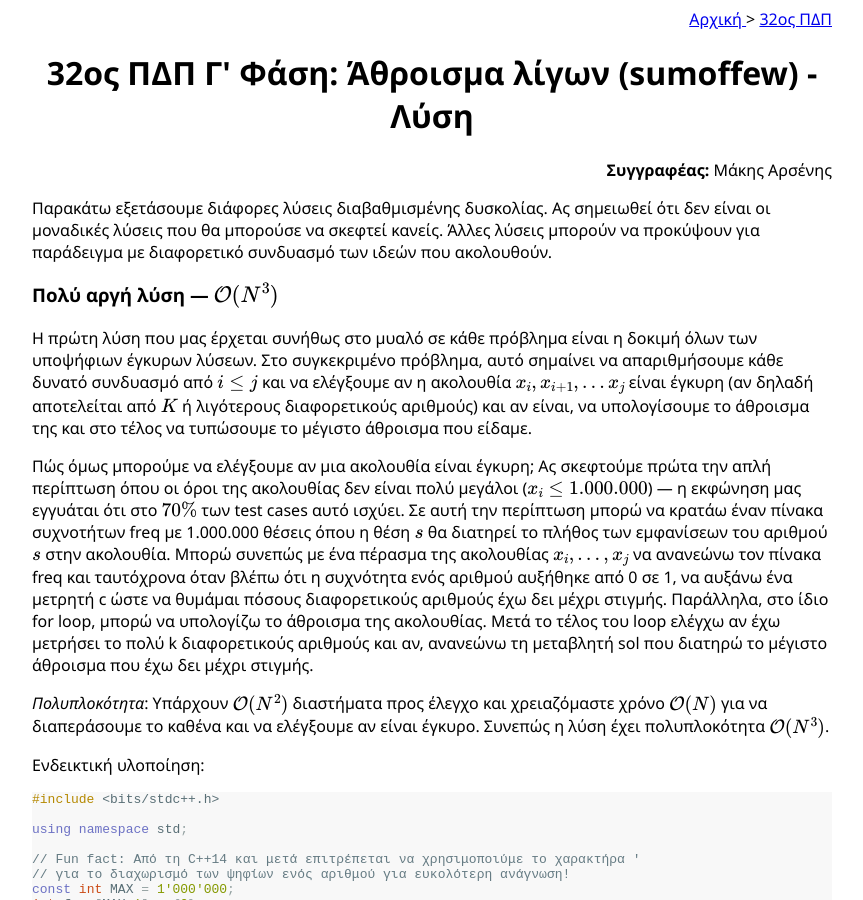
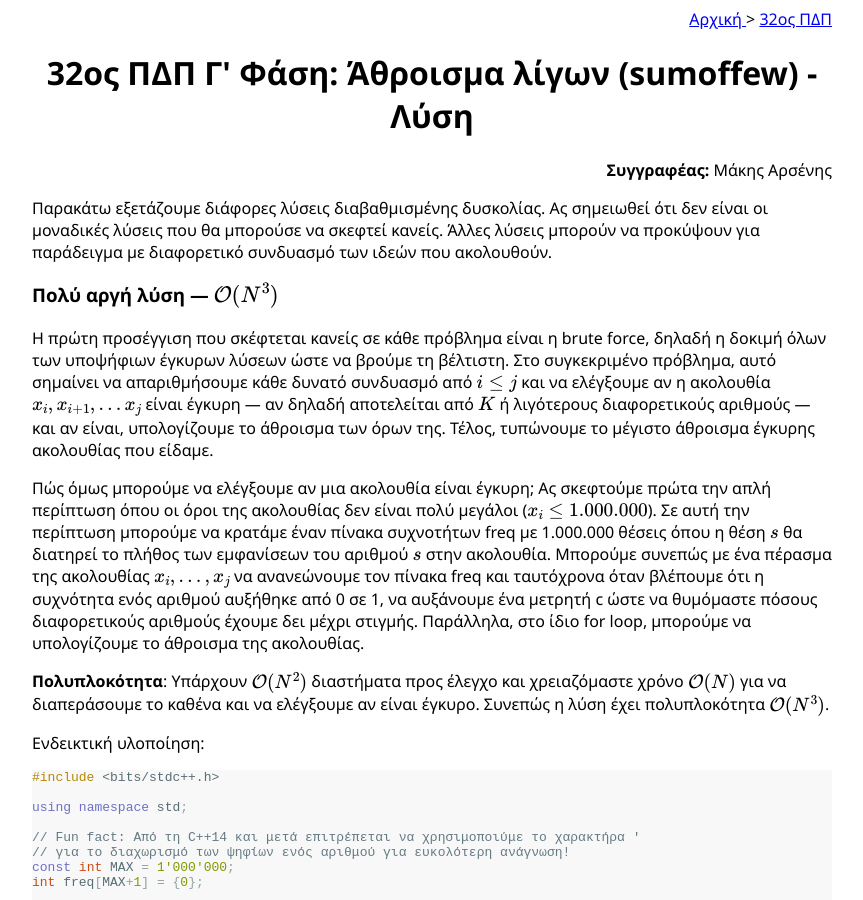
Before and after one commit to pdp-archive/pdp-archive.github.io, a Jekyll site: the page built from contests/_32-PDP/c-sumoffew-solution.md, in a window 1280 px wide and 900 px high. Shown: the whole window, without its empty margins (208-1071 px from the left). Built offline with Jekyll 4.4.1, drawn with Linux system fonts in a browser that asks for light colours; formulas are drawn with MathJax 3; some of the changed text lies outside the part shown.

Commit message:
Improved wording in very slow solution

````diff
--- a/contests/_32-PDP/c-sumoffew-solution.md
+++ b/contests/_32-PDP/c-sumoffew-solution.md
@@ -3,37 +3,35 @@ layout: solution
 codename: sumoffew
 ---
 
-Παρακάτω εξετάσουμε διάφορες λύσεις διαβαθμισμένης δυσκολίας. Ας σημειωθεί ότι
+Παρακάτω εξετάζουμε διάφορες λύσεις διαβαθμισμένης δυσκολίας. Ας σημειωθεί ότι
 δεν είναι οι μοναδικές λύσεις που θα μπορούσε να σκεφτεί κανείς. Άλλες λύσεις
 μπορούν να προκύψουν για παράδειγμα με διαφορετικό συνδυασμό των ιδεών που
 ακολουθούν.
 
 ### Πολύ αργή λύση --- $$\mathcal{O}(N^3)$$
 
-Η πρώτη λύση που μας έρχεται συνήθως στο μυαλό σε κάθε πρόβλημα είναι η δοκιμή
-όλων των υποψήφιων έγκυρων λύσεων. Στο συγκεκριμένο πρόβλημα, αυτό σημαίνει να
-απαριθμήσουμε κάθε δυνατό συνδυασμό από $$i \leq j$$ και να ελέγξουμε αν η
-ακολουθία $$x_i, x_{i+1}, \ldots x_{j}$$ είναι έγκυρη (αν δηλαδή αποτελείται από
-$$K$$ ή λιγότερους διαφορετικούς αριθμούς) και αν είναι, να υπολογίσουμε το
-άθροισμα της και στο τέλος να τυπώσουμε το μέγιστο άθροισμα που είδαμε.
+Η πρώτη προσέγγιση που σκέφτεται κανείς σε κάθε πρόβλημα είναι η brute force,
+δηλαδή η δοκιμή όλων των υποψήφιων έγκυρων λύσεων ώστε να βρούμε τη βέλτιστη.
+Στο συγκεκριμένο πρόβλημα, αυτό σημαίνει να απαριθμήσουμε κάθε δυνατό συνδυασμό
+από $$i \leq j$$ και να ελέγξουμε αν η ακολουθία $$x_i, x_{i+1}, \ldots x_{j}$$
+είναι έγκυρη --- αν δηλαδή αποτελείται από $$K$$ ή λιγότερους διαφορετικούς
+αριθμούς --- και αν είναι, υπολογίζουμε το άθροισμα των όρων της. Τέλος,
+τυπώνουμε το μέγιστο άθροισμα έγκυρης ακολουθίας που είδαμε.
 
-Πώς όμως μπορούμε να ελέγξουμε αν μια ακολουθία είναι έγκυρη; Ας σκεφτούμε πρώτα
-την απλή περίπτωση όπου οι όροι της ακολουθίας δεν είναι πολύ μεγάλοι ($$x_i \leq
-1.000.000$$) --- η εκφώνηση μας εγγυάται ότι στο $$70\%$$ των test cases αυτό
-ισχύει. Σε αυτή την περίπτωση μπορώ να κρατάω έναν πίνακα συχνοτήτων freq με
-1.000.000 θέσεις όπου η θέση $$s$$ θα διατηρεί το πλήθος των εμφανίσεων του
-αριθμού $$s$$ στην ακολουθία. Μπορώ συνεπώς με ένα πέρασμα της ακολουθίας $$x_i,
-\ldots, x_j$$ να ανανεώνω τον πίνακα freq και ταυτόχρονα όταν βλέπω ότι η
-συχνότητα ενός αριθμού αυξήθηκε από 0 σε 1, να αυξάνω ένα μετρητή c ώστε να
-θυμάμαι πόσους διαφορετικούς αριθμούς έχω δει μέχρι στιγμής. Παράλληλα, στο ίδιο
-for loop, μπορώ να υπολογίζω το άθροισμα της ακολουθίας. Μετά το τέλος του loop
-ελέγχω αν έχω μετρήσει το πολύ k διαφορετικούς αριθμούς και αν, ανανεώνω τη
-μεταβλητή sol που διατηρώ το μέγιστο άθροισμα που έχω δει μέχρι στιγμής.
+Πώς όμως μπορούμε να ελέγξουμε αν μια ακολουθία είναι έγκυρη; Ας σκεφτούμε
+πρώτα την απλή περίπτωση όπου οι όροι της ακολουθίας δεν είναι πολύ μεγάλοι
+($$x_i \leq 1.000.000$$). Σε αυτή την περίπτωση μπορούμε να κρατάμε έναν πίνακα
+συχνοτήτων freq με 1.000.000 θέσεις όπου η θέση $$s$$ θα διατηρεί το πλήθος των
+εμφανίσεων του αριθμού $$s$$ στην ακολουθία. Μπορούμε συνεπώς με ένα πέρασμα της
+ακολουθίας $$x_i, \ldots, x_j$$ να ανανεώνουμε τον πίνακα freq και ταυτόχρονα όταν
+βλέπουμε ότι η συχνότητα ενός αριθμού αυξήθηκε από 0 σε 1, να αυξάνουμε ένα μετρητή c
+ώστε να θυμόμαστε πόσους διαφορετικούς αριθμούς έχουμε δει μέχρι στιγμής. Παράλληλα,
+στο ίδιο for loop, μπορούμε να υπολογίζουμε το άθροισμα της ακολουθίας.
 
-*Πολυπλοκότητα*: Υπάρχουν
-$$\mathcal{O}(N^2)$$ διαστήματα προς έλεγχο και χρειαζόμαστε χρόνο
-$$\mathcal{O}(N)$$ για να διαπεράσουμε το καθένα και να ελέγξουμε αν είναι
-έγκυρο. Συνεπώς η λύση έχει πολυπλοκότητα $$\mathcal{O}(N^3)$$.
+**Πολυπλοκότητα**: Υπάρχουν $$\mathcal{O}(N^2)$$ διαστήματα προς έλεγχο και
+χρειαζόμαστε χρόνο $$\mathcal{O}(N)$$ για να διαπεράσουμε το καθένα και να
+ελέγξουμε αν είναι έγκυρο. Συνεπώς η λύση έχει πολυπλοκότητα
+$$\mathcal{O}(N^3)$$.
 
 Ενδεικτική υλοποίηση:
 
@@ -175,7 +176,7 @@ j$$ αυξάνεται κατά 1, το συνολικό πλήθος των ε
 μεταβλητές freq, c, sum ώστε να έχουν τις σωστές τιμές για το τρέχον διάστημα
 σε σταθερό χρόνο. Συνεπώς η συνολική πολυπλοκότητα είναι $$\mathcal{O}(N)$$.
 
-Παρακάτω δίνεται μια ενδεικτική υλοποίηση η οποία περνάει το $$100%$$ των test
+Παρακάτω δίνεται μια ενδεικτική υλοποίηση η οποία περνάει το 100% των test
 cases:
 
 ```c++
````
Also changed, not shown: other parts of contests/_32-PDP/c-sumoffew-solution.md (+8 -2 lines).
